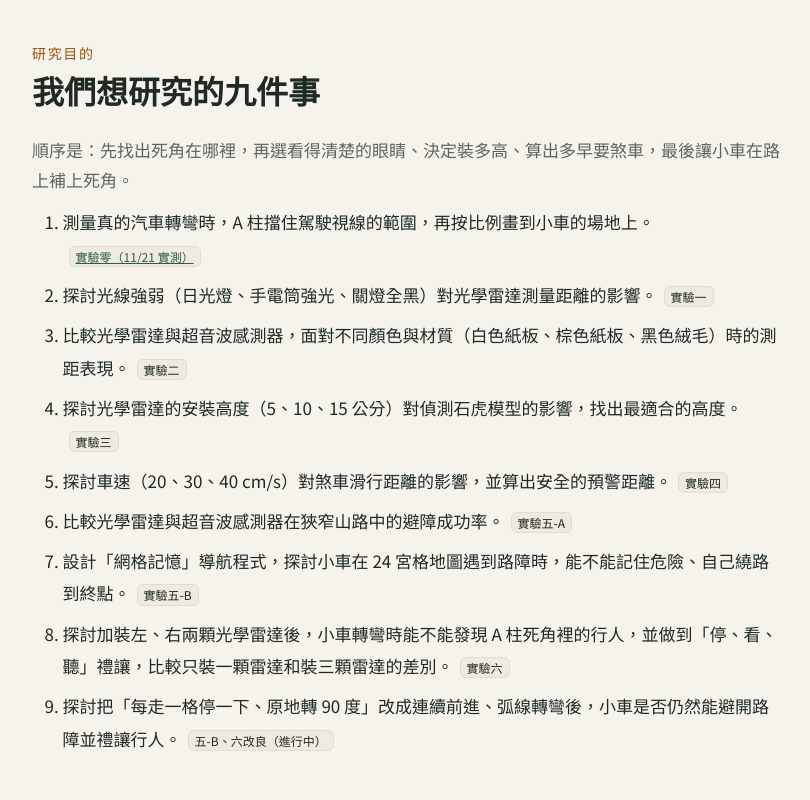
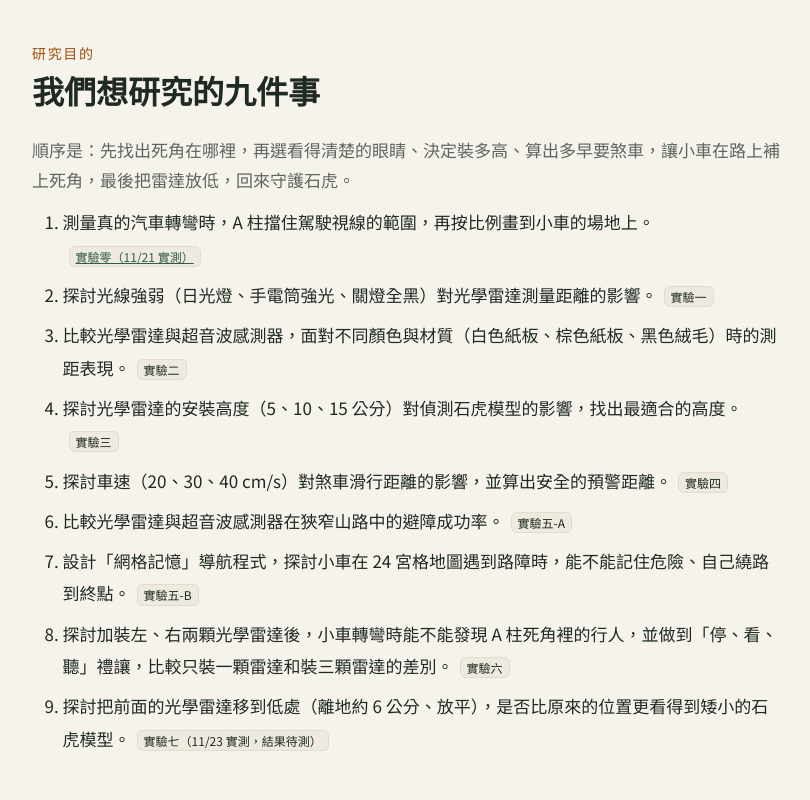
Before and after one commit to tsaitzuchien-star/AICar, a plain HTML site: page story.html in a window 1280 px wide. Shown: the part 3480-4280 px from the top of the page, without its empty margins (234-1044 px from the left). Drawn offline with Linux system fonts and the light colour scheme.

Commit message:
研究目的第 9 條改成實驗七（低處光學雷達看石虎），弧線轉彎移到「以後想做」
Co-Authored-By: Claude Opus 5.5 <noreply@anthropic.com>
Claude-Session: https://claude.ai/code/session_014h68rVpJ6zfGwjPLqCLzYJ

```diff
--- a/story.html
+++ b/story.html
@@ -107,8 +107,8 @@ ol.goals .exp { display: inline-block; font-size: 12px; line-height: 1.6; backgr
   <div class="wrap narrow">
     <div class="eyebrow">研究目的</div>
     <h2>我們想研究的九件事</h2>
-    <p class="muted">順序是：先找出死角在哪裡，再選看得清楚的眼睛、決定裝多高、算出多早要煞車，最後讓小車在路上補上死角。</p>
-    <ol class="goals"><li>測量真的汽車轉彎時，A 柱擋住駕駛視線的範圍，再按比例畫到小車的場地上。<span class="exp"><a href="exp0.html">實驗零（11/21 實測）</a></span></li><li>探討光線強弱（日光燈、手電筒強光、關燈全黑）對光學雷達測量距離的影響。<span class="exp">實驗一</span></li><li>比較光學雷達與超音波感測器，面對不同顏色與材質（白色紙板、棕色紙板、黑色絨毛）時的測距表現。<span class="exp">實驗二</span></li><li>探討光學雷達的安裝高度（5、10、15 公分）對偵測石虎模型的影響，找出最適合的高度。<span class="exp">實驗三</span></li><li>探討車速（20、30、40 cm/s）對煞車滑行距離的影響，並算出安全的預警距離。<span class="exp">實驗四</span></li><li>比較光學雷達與超音波感測器在狹窄山路中的避障成功率。<span class="exp">實驗五-A</span></li><li>設計「網格記憶」導航程式，探討小車在 24 宮格地圖遇到路障時，能不能記住危險、自己繞路到終點。<span class="exp">實驗五-B</span></li><li>探討加裝左、右兩顆光學雷達後，小車轉彎時能不能發現 A 柱死角裡的行人，並做到「停、看、聽」禮讓，比較只裝一顆雷達和裝三顆雷達的差別。<span class="exp">實驗六</span></li><li>探討把「每走一格停一下、原地轉 90 度」改成連續前進、弧線轉彎後，小車是否仍然能避開路障並禮讓行人。<span class="exp">五-B、六改良（進行中）</span></li></ol>
+    <p class="muted">順序是：先找出死角在哪裡，再選看得清楚的眼睛、決定裝多高、算出多早要煞車，讓小車在路上補上死角，最後把雷達放低，回來守護石虎。</p>
+    <ol class="goals"><li>測量真的汽車轉彎時，A 柱擋住駕駛視線的範圍，再按比例畫到小車的場地上。<span class="exp"><a href="exp0.html">實驗零（11/21 實測）</a></span></li><li>探討光線強弱（日光燈、手電筒強光、關燈全黑）對光學雷達測量距離的影響。<span class="exp">實驗一</span></li><li>比較光學雷達與超音波感測器，面對不同顏色與材質（白色紙板、棕色紙板、黑色絨毛）時的測距表現。<span class="exp">實驗二</span></li><li>探討光學雷達的安裝高度（5、10、15 公分）對偵測石虎模型的影響，找出最適合的高度。<span class="exp">實驗三</span></li><li>探討車速（20、30、40 cm/s）對煞車滑行距離的影響，並算出安全的預警距離。<span class="exp">實驗四</span></li><li>比較光學雷達與超音波感測器在狹窄山路中的避障成功率。<span class="exp">實驗五-A</span></li><li>設計「網格記憶」導航程式，探討小車在 24 宮格地圖遇到路障時，能不能記住危險、自己繞路到終點。<span class="exp">實驗五-B</span></li><li>探討加裝左、右兩顆光學雷達後，小車轉彎時能不能發現 A 柱死角裡的行人，並做到「停、看、聽」禮讓，比較只裝一顆雷達和裝三顆雷達的差別。<span class="exp">實驗六</span></li><li>探討把前面的光學雷達移到低處（離地約 6 公分、放平），是否比原來的位置更看得到矮小的石虎模型。<span class="exp">實驗七（11/23 實測，結果待測）</span></li></ol>
   </div>
 </section><section id="benefit" class="alt">
   <div class="wrap">
@@ -146,7 +146,7 @@ ol.goals .exp { display: inline-block; font-size: 12px; line-height: 1.6; backgr
 <div class="card"><h3>到學校路口量量看</h3><p class="muted">由大人陪著站在人行道上，記錄車子轉彎時，斑馬線上有沒有人、車子有沒有先停下來讓行人。</p></div>
 <div class="card"><h3>雷達加上鏡頭</h3><p class="muted">用 AI 鏡頭（像 HuskyLens）一起看，分辨前面是石虎、行人，還是一片落葉。</p></div>
 <div class="card"><h3>戰爭迷霧</h3><p class="muted">幫小車記住「還沒看過的格子」，要走過去之前先轉頭看一下，就更接近零死角。</p></div>
-<div class="card"><h3>自動轉向閃避</h3><p class="muted">東西在 15 公分內突然從死角衝出來、煞車來不及時，讓車子自己轉方向閃開。這個還沒寫進程式。</p></div>
+<div class="card"><h3>像真車一樣轉彎</h3><p class="muted">把「每走一格停一下、原地轉 90 度」改成連續前進、弧線轉彎，遇到行人一樣停、看、聽。程式寫好了，正在校正，會場展示會用到。</p></div><div class="card"><h3>自動轉向閃避</h3><p class="muted">東西在 15 公分內突然從死角衝出來、煞車來不及時，讓車子自己轉方向閃開。這個還沒寫進程式。</p></div>
 </div>
   </div>
 </section><section id="refs">
```
